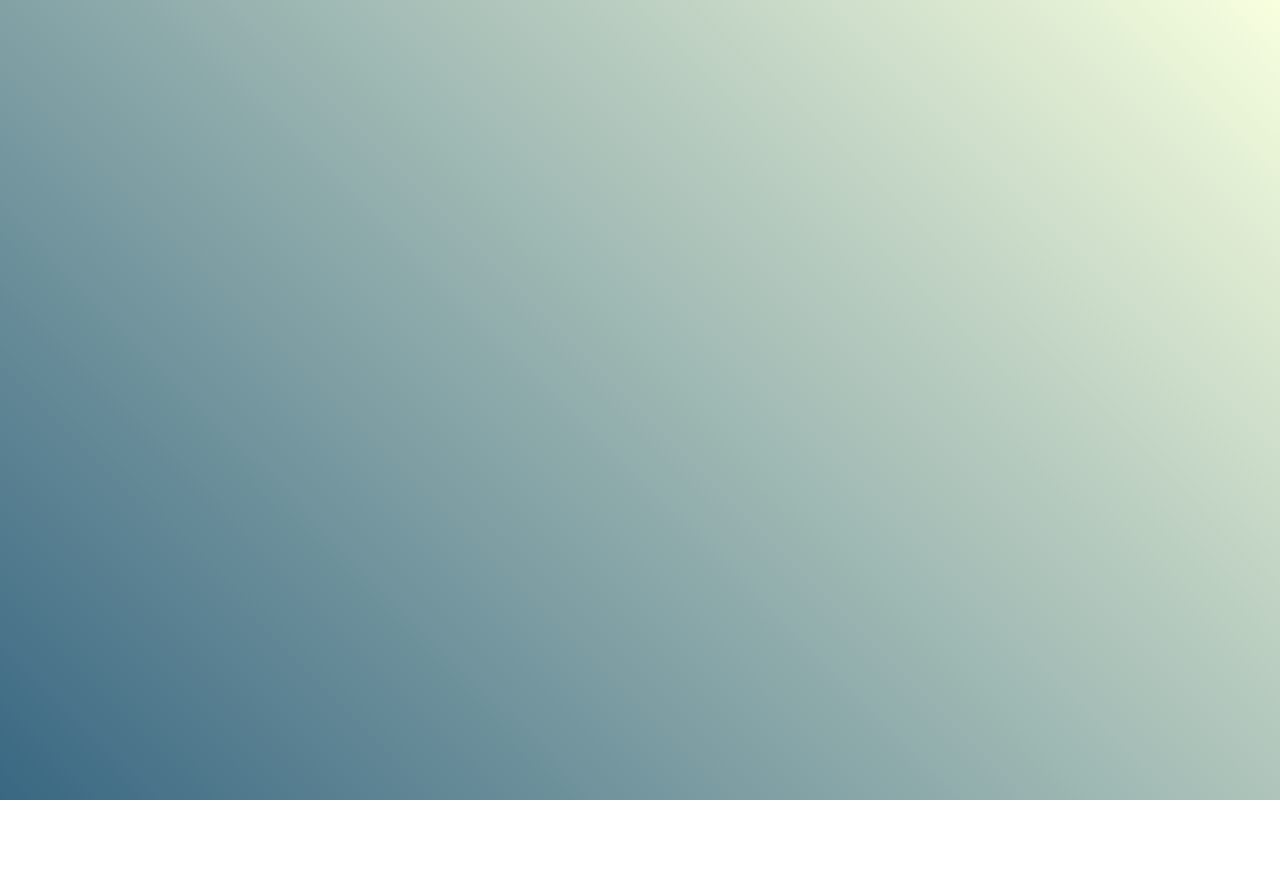
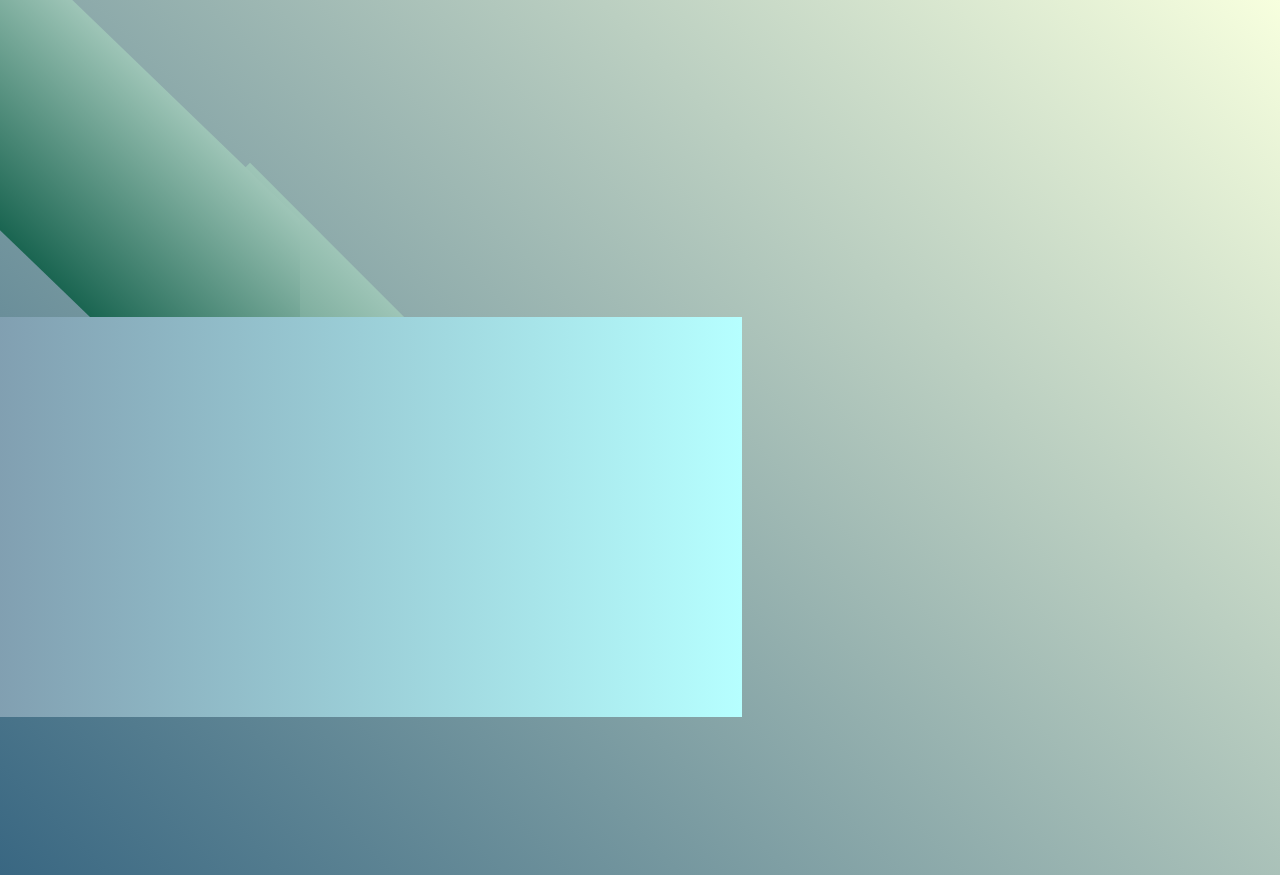
Before and after one commit to glmsr12/penguin-css-75, a plain HTML site: page index.html in a window 1280 px wide. Before the commit the page ends 800 px from the top, so only its background shows below. Drawn offline with Linux system fonts and the light colour scheme.

Commit message:
"update style"

```diff
--- a/index.html
+++ b/index.html
@@ -7,5 +7,10 @@
     <title>Penguin CSS</title>
     <link rel="stylesheet" href="style.css" />
   </head>
-  <body></body>
+  <body>
+    <div class="left-mountain"></div>
+    <div class="back-mountain"></div>
+    <div class="penguin"></div>
+    <div class="ground"></div>
+  </body>
 </html>
--- a/style.css
+++ b/style.css
@@ -6,3 +6,39 @@ body {
   height: 100vh;
   overflow: hidden;
 }
+
+.ground {
+  width: 100vh;
+  height: 400px;
+  margin: -58px;
+  background: linear-gradient(90deg, rgb(125, 152, 171), rgb(182, 255, 255));
+  position: absolute;
+  z-index: 3;
+}
+
+.penguin {
+  margin-top: 75px !important;
+  margin: auto;
+  width: 300px;
+  height: 300px;
+}
+
+.left-mountain {
+  position: absolute;
+  transform: skew(0deg, 44deg);
+  z-index: 2;
+  width: 300px;
+  height: 300px;
+  background: linear-gradient(rgb(158, 197, 183), rgb(26, 101, 81));
+}
+
+.back-mountain {
+  position: absolute;
+  transform: rotate(45deg);
+  left: 100px;
+  top: 225px;
+  z-index: 1;
+  width: 300px;
+  height: 300px;
+  background: linear-gradient(rgb(158, 197, 183), rgb(26, 101, 81));
+}
```
